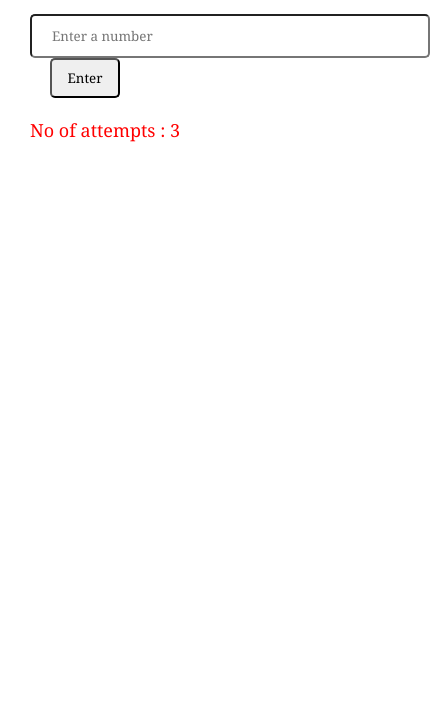
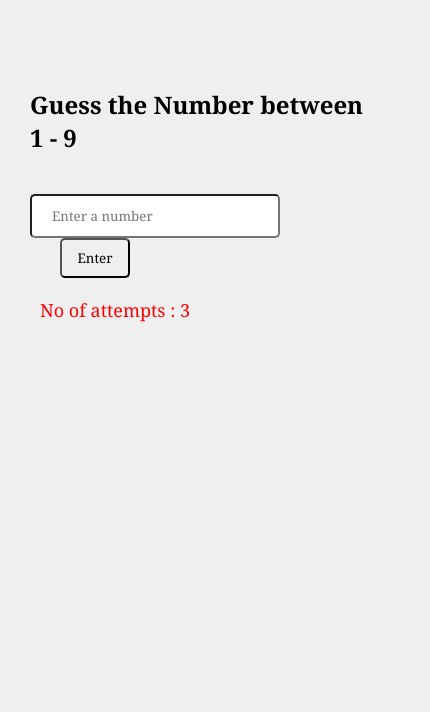
Before and after one commit to kesava86/GuessANumberGame, a plain HTML site: page index.html in a window 390 px wide. Shown: the part 132-844 px from the top of the page, 430 px wide, since content can reach past the window. Drawn offline with Linux system fonts and the light colour scheme.

Commit message:
Responsive Design

```diff
--- a/script.js
+++ b/script.js
@@ -14,22 +14,17 @@ input.type = "number"
 input.placeholder = "Enter a number"
 input.id = "userInput"
 input.classList.add("input")
-input.maxLength
 
 const button = document.createElement("button")
 button.textContent = "Enter"
 button.type = "button"
 button.classList.add("btn")
 
-
 form.appendChild(input)
 form.appendChild(button)
 
-
 box.appendChild(h1)
 box.appendChild(form)
-
-
 
 const num = Math.floor(Math.random() * 9) + 1
 console.log(num)
@@ -46,9 +41,7 @@ result.classList.add("result")
 box.appendChild(result)
 content.appendChild(box)
 
-
 let count = 0;
-
 
 function atAttempt() {
   result.innerText = `You are Out of Attempts. The number is ${num}`
@@ -71,7 +64,6 @@ button.addEventListener("click", (e) => {
   const userNum = document.getElementById("userInput").value
   console.log(userNum)
 
-
   if (userNum < 1 || userNum > 9) {
     result.innerText = "Please enter a number between 1 and 9";
     return;
@@ -81,7 +73,6 @@ button.addEventListener("click", (e) => {
   attempt--;
 
   p.innerText = `No of attempts remaining : ${attempt}`
-
 
   if (userNum == num) {
     if (count == 1) {
@@ -95,23 +86,17 @@ button.addEventListener("click", (e) => {
     return;
   }
   else if (userNum > num) {
-    result.innerText = `Your number ${userNum} is Higher, Guess smaller number than this`
+    result.innerText = `Your number ${userNum} is Big, Guess smaller number than this`
   }
   else {
-    result.innerText = `Your number ${userNum} is Lower, Guess Higher number than this`
+    result.innerText = `Your number ${userNum} is Small, Guess Higher number than this`
   }
   input.value = ""
-
-
 
   if (attempt <= 0) {
     atAttempt();
   }
-
-
-
 })
-
 
 function finishGame() {
 
@@ -122,7 +107,6 @@ function finishGame() {
   restartBtn.textContent = "Restart"
   restartBtn.classList.add("btn")
 
-
   restartBtn.addEventListener("click", () => {
     location.reload();
   })
--- a/style.css
+++ b/style.css
@@ -5,12 +5,25 @@
     font-family: Cambria, Cochin, Georgia, Times, 'Times New Roman', serif;
 }
 
+body{
+    background-color: #efefef;
+    width: 100vw;
+    height: 100vh;
+}
+
+.container{
+    position: absolute;
+    top: 300Px;
+    left: 450px;
+}
+
 .form {
     margin: 20px;
 }
 
 .heading {
-    margin: 30px;
+    margin: 40px 5px;
+    font-size: 38px;
 }
 
 .result {
@@ -22,7 +35,7 @@
     height: 40px;
     border-radius: 5px;
     padding: 20px;
-    margin: 0 0 0 10px;
+    margin-left: 10px;
 }
 
 
@@ -40,3 +53,63 @@
     color: red;
     font-size: 18px;
 }
+
+@media (max-width:1024px) {
+
+.container{
+    position: absolute;
+    top: 200Px;
+    left: 290px;
+}
+
+.input {
+    width: 330px;
+    height: 40px;
+    margin-left: 0px;
+}
+.heading{
+    margin: 40px 0;
+    font-size: 32px;
+}
+
+}
+
+@media (max-width:768px) {
+
+.container{
+    position: absolute;
+    top: 180Px;
+    left: 160px;
+}
+
+.input {
+    width: 300px;
+    height: 40px;
+    margin-left: 0px;
+}
+.heading{
+    margin: 40px 0;
+    font-size: 30px;
+}
+
+}
+
+
+@media (max-width:576px) {
+
+    .container{
+    position: absolute;
+    top: 180Px;
+    left: 10px;
+}
+
+.input {
+    width: 250px;
+    height: 40px;
+    margin-left: 0px;
+}
+.heading{
+    margin: 40px 20px;
+    font-size: 24px;
+}
+}
```
